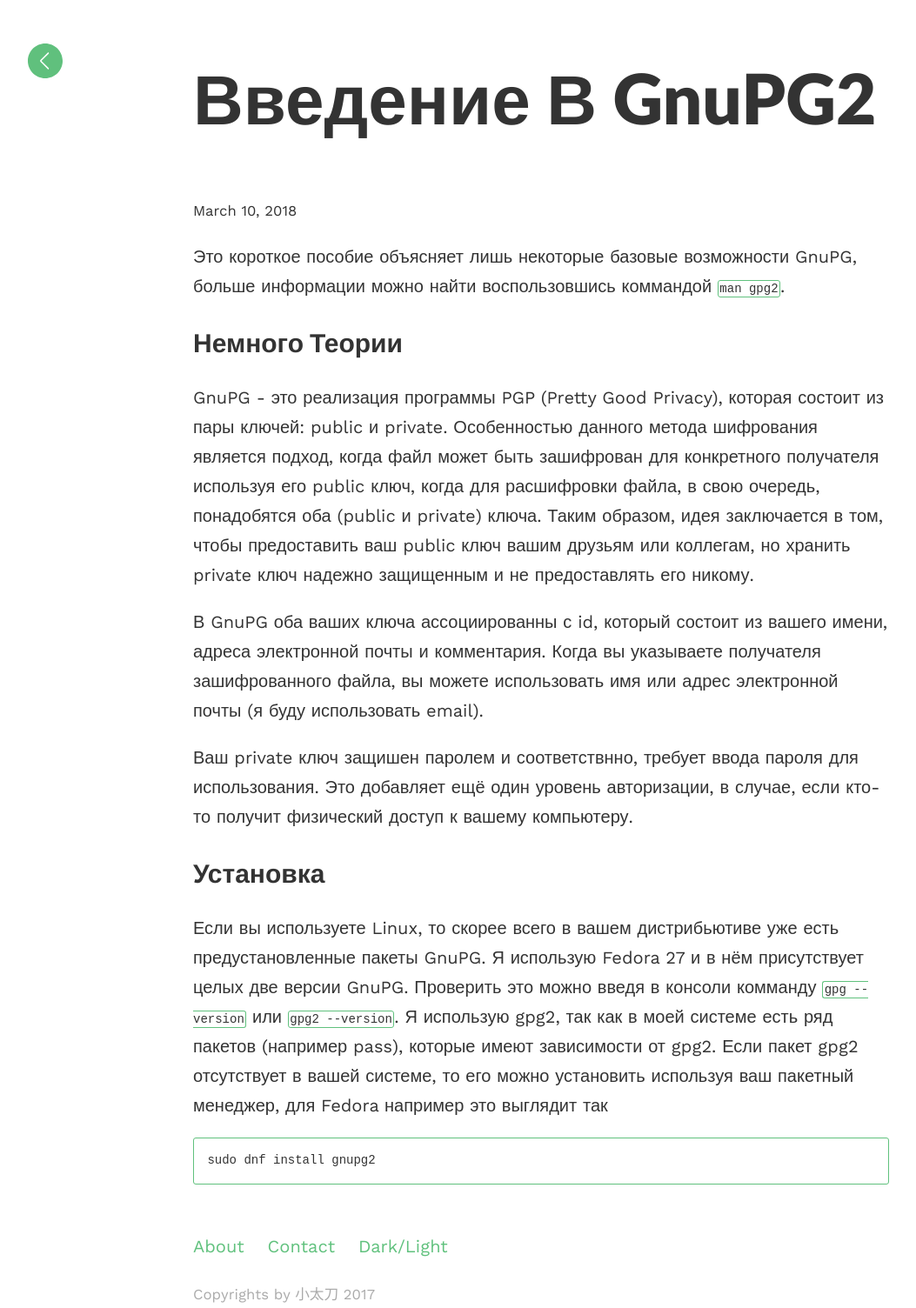
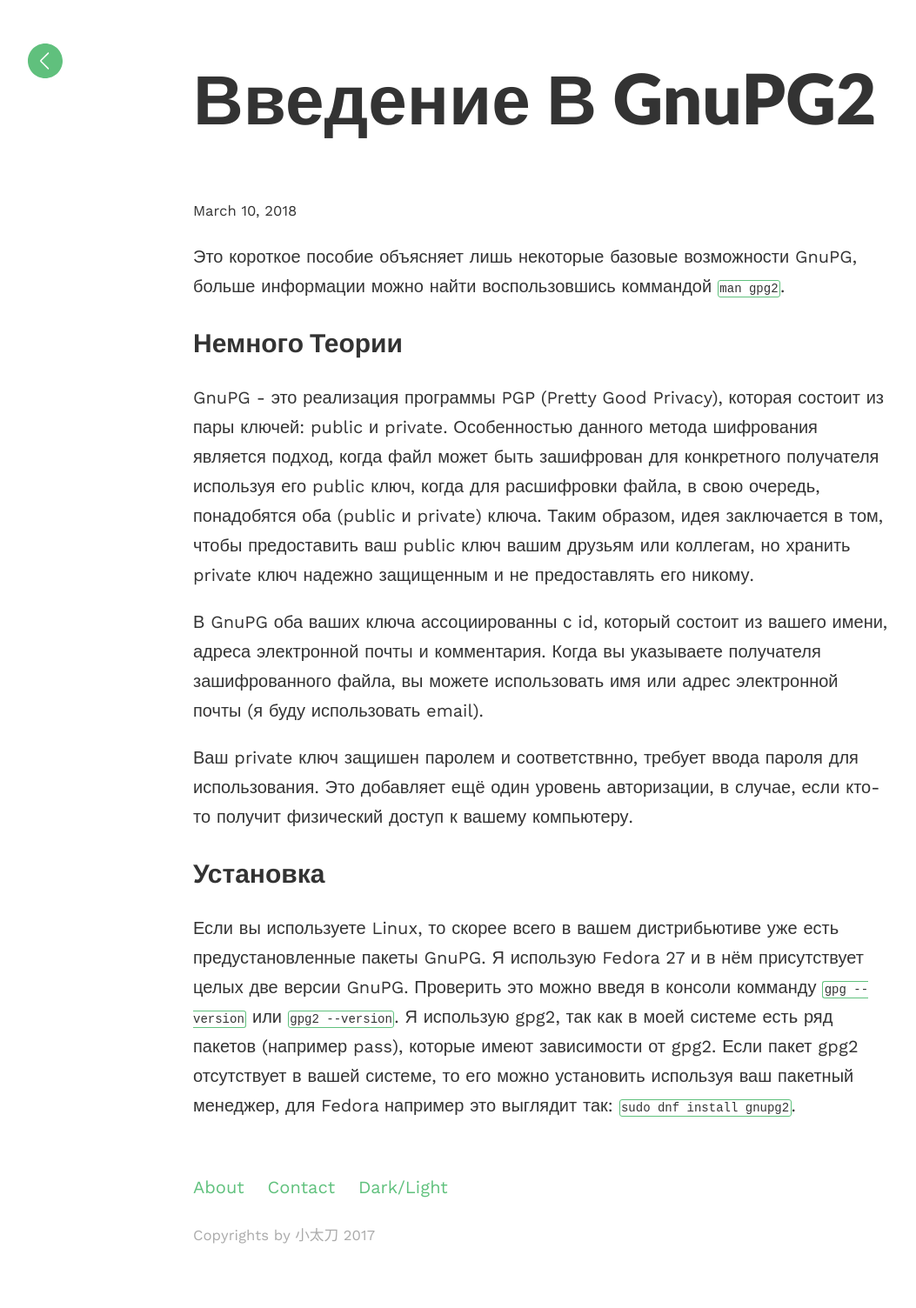
Before and after one commit to evgeniyantipin/evgeniyantipin.github.io, a Jekyll site: the page built from _posts/2018-03-10-gpg2.markdown, in a window 1280 px wide. Shown: the whole page at 87% size, without its empty margins (18-1071 px from the left). Built offline with Jekyll 4.4.1, drawn with Linux system fonts in a browser that asks for light colours; after the commit the page ends 1436 px from its top, so only the background shows below that.

Commit message:
Update 2018-03-10-gpg2.markdown

````diff
--- a/_posts/2018-03-10-gpg2.markdown
+++ b/_posts/2018-03-10-gpg2.markdown
@@ -16,7 +16,4 @@ GnuPG - это реализация программы PGP (Pretty Good Privacy)
 Ваш private ключ защишен паролем и соответствнно, требует ввода пароля для использования. Это добавляет ещё один уровень авторизации, в случае, если кто-то получит физический доступ к вашему компьютеру.
 
 ## Установка
-Если вы используете Linux, то скорее всего в вашем дистрибьютиве уже есть предустановленные пакеты GnuPG. Я использую Fedora 27 и в нём присутствует целых две версии GnuPG. Проверить это можно введя в консоли комманду `gpg --version` или `gpg2 --version`. Я использую gpg2, так как в моей системе есть ряд пакетов (например pass), которые имеют зависимости от gpg2. Если пакет gpg2 отсутствует в вашей системе, то его можно установить используя ваш пакетный менеджер, для Fedora например это выглядит так
-```bash
-sudo dnf install gnupg2
-```
+Если вы используете Linux, то скорее всего в вашем дистрибьютиве уже есть предустановленные пакеты GnuPG. Я использую Fedora 27 и в нём присутствует целых две версии GnuPG. Проверить это можно введя в консоли комманду `gpg --version` или `gpg2 --version`. Я использую gpg2, так как в моей системе есть ряд пакетов (например pass), которые имеют зависимости от gpg2. Если пакет gpg2 отсутствует в вашей системе, то его можно установить используя ваш пакетный менеджер, для Fedora например это выглядит так: `sudo dnf install gnupg2`.
````
